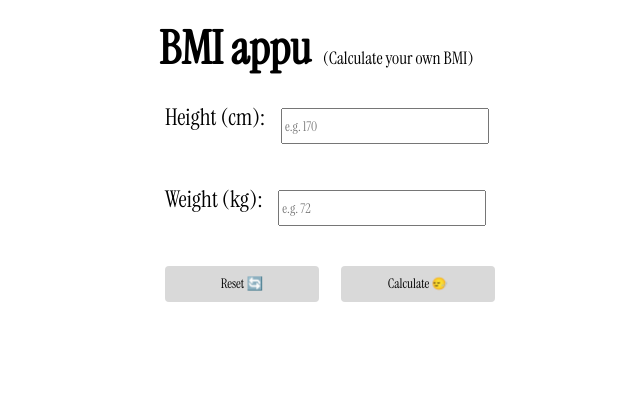
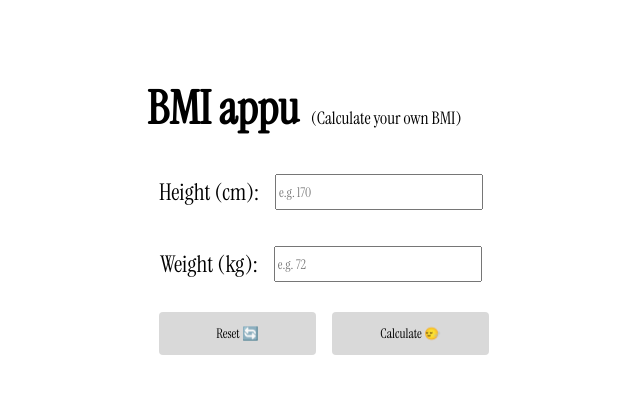
Before and after one commit to Surveinit/bmi-appu, a React (Vite) app: page / in a window 1280 px wide. Shown: the top 394 px of the page, without its empty margins (310-950 px from the left). Built offline with nearby package versions, Linux system fonts and the light colour scheme.

Commit message:
Update styling

```diff
--- a/src/App.jsx
+++ b/src/App.jsx
@@ -70,6 +70,7 @@ export default function App() {
         <p className="description">(Calculate your own BMI)</p>
       </div>
 
+      <div className="section-container">
         <div className="input-form">
           <div className="height-input">
             <label>
@@ -123,5 +124,6 @@ export default function App() {
           )}
         </div>
       </div>
+    </div>
   );
 }
--- a/src/index.css
+++ b/src/index.css
@@ -13,7 +13,7 @@ body {
   font-family: "Instrument Serif", serif;
   height: 100%;
   margin: 0;
-  padding: 0;
+  padding: 30px;
   font-size: 1.2rem;
   display: flex;
   flex-direction: row;
@@ -50,20 +50,21 @@ input {
 
 label {
   display: flex;
+  justify-content: center;
+  align-items: center;
   gap: 10px;
 }
 
 .input-form {
   display: flex;
   flex-direction: column;
-  gap: 10px;
 }
 
 .buttons {
   display: flex;
   flex-direction: row;
   justify-content: center;
-  gap: 10px;
+  gap: 4px;
 }
 
 button {
@@ -74,7 +75,7 @@ button {
   border-radius: 4px;
   padding: 0.7em 1.5em;
   width: 100%;
-  height: 100%;
+  height: 90%;
   transition: 0.2s;
 }
 
@@ -90,3 +91,11 @@ button:hover {
   height: auto;
   transition: opacity 0.3s ease;
 }
+
+.output {
+  display: flex;
+}
+
+.section-container {
+  display: flex;
+}
```
Lines whose indentation alone changed are shown as unchanged.
